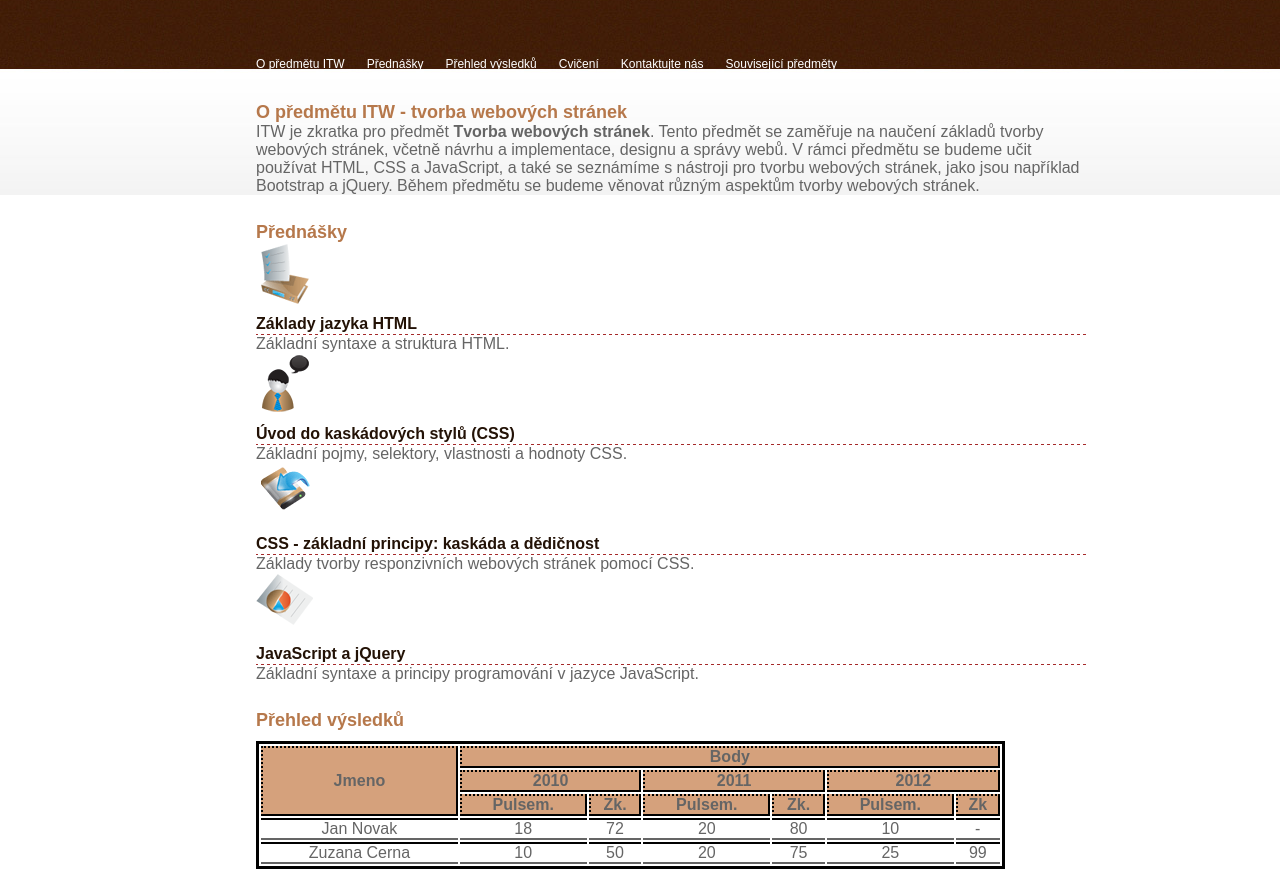
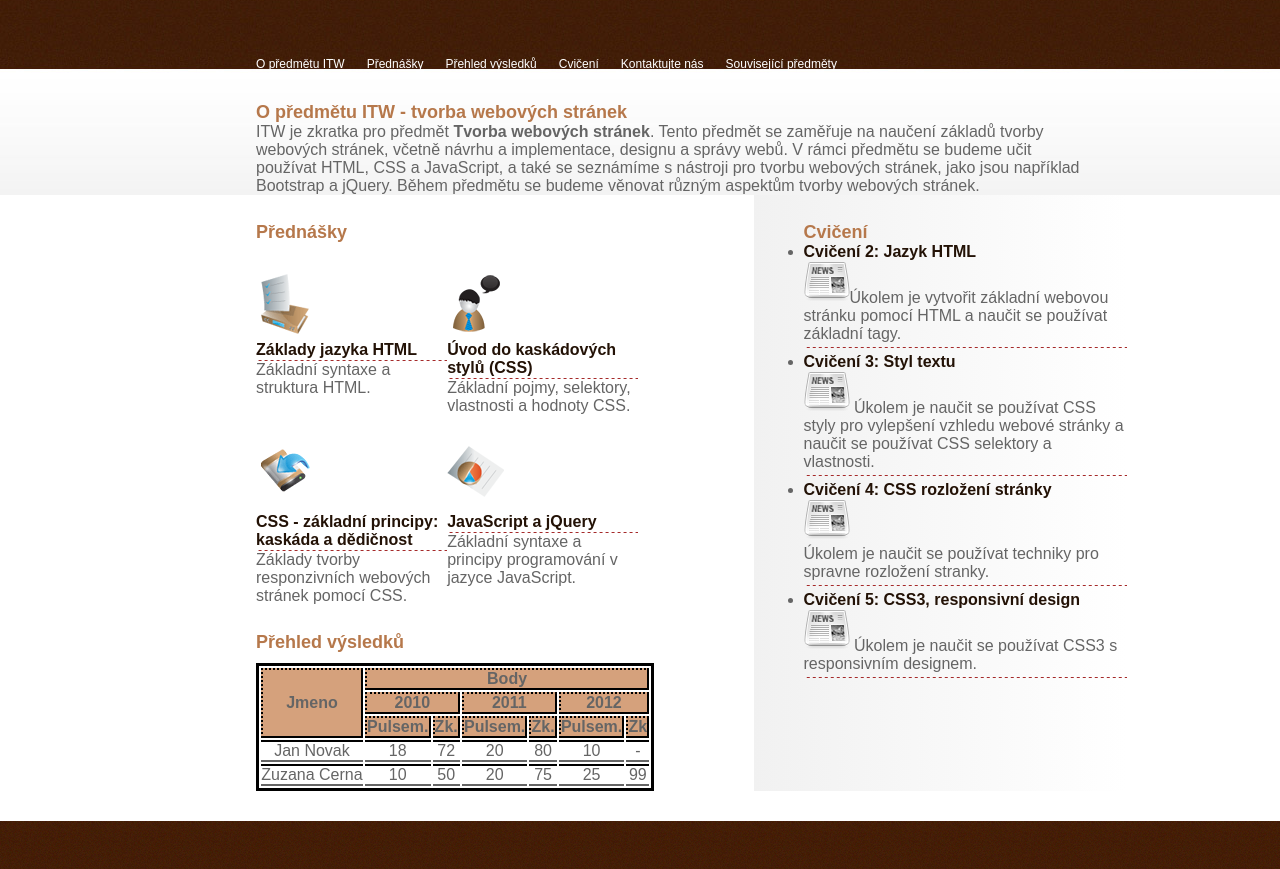
Before and after one commit to stefanpeknik/itw, a plain HTML site: page index.html in a window 1280 px wide. Shown: the part 111-980 px from the top of the page. Drawn offline with Linux system fonts and the light colour scheme.

Commit message:
finish cviko3

```diff
--- a/index.html
+++ b/index.html
@@ -48,7 +48,7 @@
             <div id="prednasky" class="sekce">
                <h2>Přednášky</h2>
                <div id="container">
-                  <div class="prednaska">
+                  <div class="item">
                      <img src="ikony/icon1.gif" alt="ikonka">
                      <a
                         href="https://www.fit.vutbr.cz/study/courses/ITW/private/prednasky/p02/index.html">Základy
@@ -56,7 +56,7 @@
                         HTML</a>
                      <p>Základní syntaxe a struktura HTML.</p>
                   </div>
-                  <div class="prednaska">
+                  <div class="item">
                      <img src="ikony/icon2.gif" alt="ikonka">
                      <a
                         href="https://www.fit.vutbr.cz/study/courses/ITW/private/prednasky/p03/index.html">Úvod
@@ -64,7 +64,7 @@
                         kaskádových stylů (CSS)</a>
                      <p>Základní pojmy, selektory, vlastnosti a hodnoty CSS.</p>
                   </div>
-                  <div class="prednaska">
+                  <div class="item">
                      <img src="ikony/icon3.gif" alt="ikonka">
                      <a
                         href="https://www.fit.vutbr.cz/study/courses/ITW/private/prednasky/p04/index.html">CSS
@@ -73,7 +73,7 @@
                      <p>Základy tvorby responzivních webových stránek pomocí
                         CSS.</p>
                   </div>
-                  <div class="prednaska">
+                  <div class="item">
                      <img src="ikony/icon4.gif" alt="ikonka">
                      <a
                         href="https://www.fit.vutbr.cz/study/courses/ITW/private/prednasky/p09/index.html">JavaScript
--- a/style.css
+++ b/style.css
@@ -31,7 +31,7 @@ footer {
 
 .sekce {
   width: 65%;
-  margin: 0 15% 0 20%;
+  margin: 0 10% 0 20%;
   padding-top: 27px;
 }
 
@@ -87,6 +87,36 @@ footer {
   display: block;
 }
 
+#grid {
+  margin: 0 10% 0 20%;
+  display: grid;
+  grid-template-columns: 0.8fr 1fr;
+  gap: 0;
+}
+
+#prednasky {
+  grid-column-start: 1;
+  grid-column-end: 1;
+  grid-row-start: 1;
+  grid-row-end: 1;
+  margin-left: 0;
+  margin-right: 0;
+  width: 100%;
+}
+
+#container {
+  display: grid;
+  width: 60%;
+  grid-template-columns: 80% 80%;
+  float: left;
+}
+
+.item {
+  box-sizing: border-box;
+  width: 100%;
+  margin-top: 30px;
+}
+
 #prednasky a {
   color: #231206;
   text-decoration: none;
@@ -104,14 +134,23 @@ footer {
 
 }
 
-#prednasky ul li div img {
+#prednasky div img {
   display: block;
   margin: 0 10;
 }
 
+#prehled-vysledku {
+  margin: 0;
+  width: 100%;
+  grid-column-start: 1;
+  grid-column-end: 2;
+  grid-row-start: 2;
+  grid-row-end: 3;
+}
+
 #prehled-vysledku table {
   margin-top: 10px;
-  width: 90%;
+  width: 100%;
   border-style: solid;
   border-width: 3px;
   border-color: black;
@@ -129,6 +168,15 @@ footer {
 #prehled-vysledku td {
   border-top: solid 2px black;
   border-bottom: solid 2px #656565;
+}
+
+#cviceni {
+  grid-column-start: 2;
+  grid-column-end: 3;
+  grid-row-start: 1;
+  grid-row-end: 3;
+  background-image: linear-gradient(to right, #f1f1f1, white);
+  padding-left: 10%;
 }
 
 #cviceni a {
@@ -150,8 +198,11 @@ footer {
 }
 
 #footer-content {
-  width: 65%;
-  margin: 0 15% 0 20%;
+  width: 70%;
+  margin: 0 0 0 20%;
+  display: grid;
+  grid-template-columns: 0.8fr 1fr;
+  gap: 0;
 }
 
 #kontakty {
```
